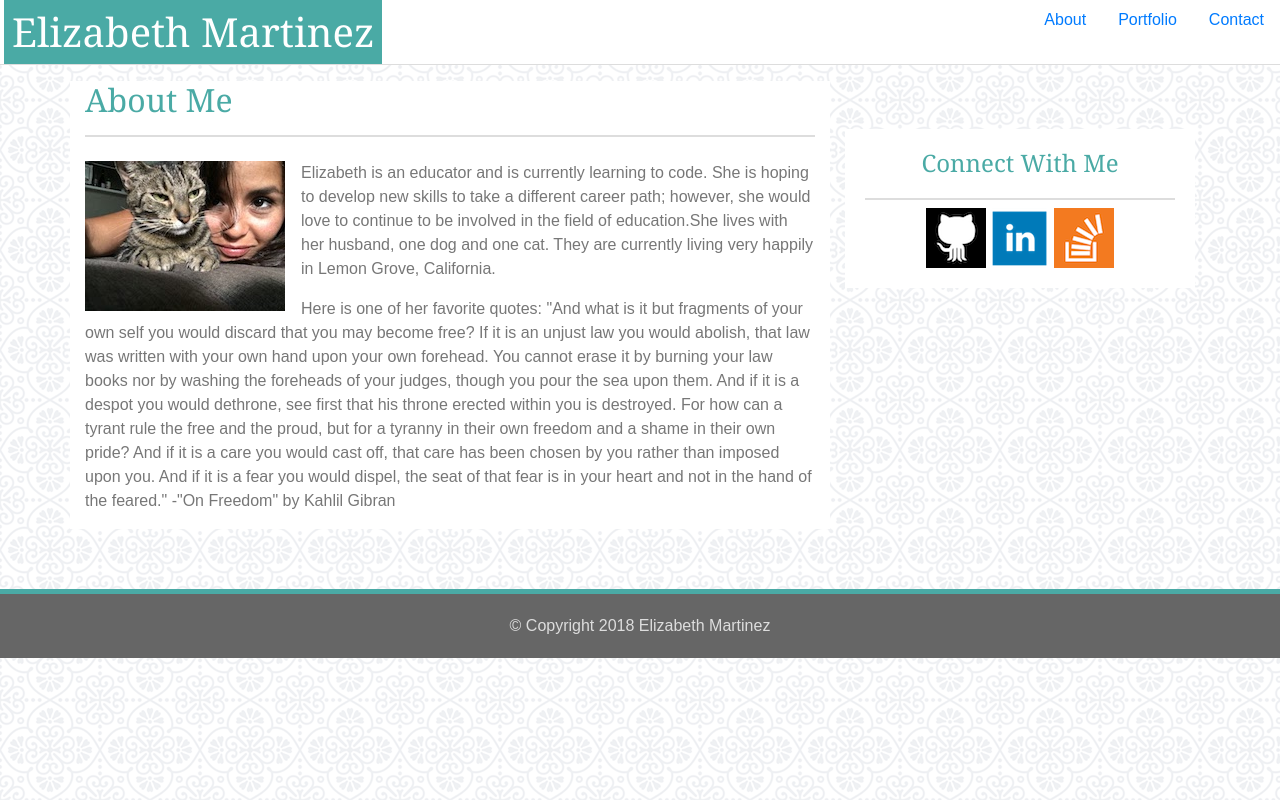
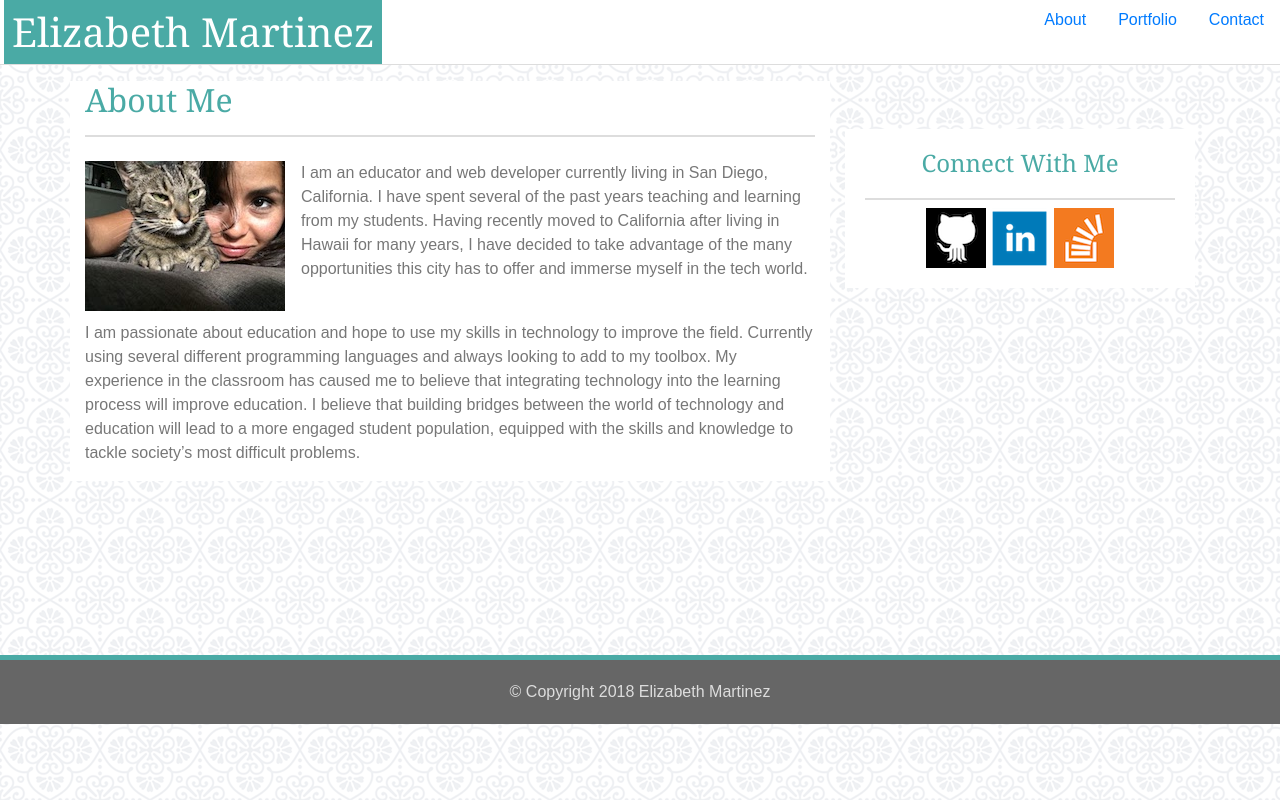
Before and after one commit to lolaliz/Bootstrap-Portfolio, a plain HTML site: page index.html in a window 1280 px wide. Drawn offline with nearby package versions, Linux system fonts and the light colour scheme.

Commit message:
updated 'about me' section and small css changes

```diff
--- a/index.html
+++ b/index.html
@@ -37,19 +37,16 @@
                             <img class="float-left mr-3" src="images/IMG_1159.jpg" alt="Placeholder" class="img-responsive" >
 
 
-                            <p > Elizabeth is an educator and is currently learning to code. She is hoping to develop
-                                new skills to take a different career path; however, she would love to continue to be
-                                involved in the field of education.She lives with her husband, one dog and one cat. They are currently living very happily
-                                in Lemon Grove, California.</p>
+                            <p > I am an educator and web developer currently living in San Diego, California. I have spent several of the past years
+                                teaching and learning from my students. Having recently moved to California after living in Hawaii for many years, I have decided to take
+                                advantage of the many opportunities this city has to offer and immerse myself in the tech world.
+                            </p>
+                            <br>
                                 <p>
-                                        Here is one of her favorite quotes: "And what is it but fragments of your own self you would discard that you may become free?
-                                     If it is an unjust law you would abolish, that law was written with your own hand upon your own forehead.
-                                     You cannot erase it by burning your law books nor by washing the foreheads of your judges, though you pour the sea upon them.
-                                     And if it is a despot you would dethrone, see first that his throne erected within you is destroyed.
-                                     For how can a tyrant rule the free and the proud, but for a tyranny in their own freedom and a shame in their own pride?
-                                     And if it is a care you would cast off, that care has been chosen by you rather than imposed upon you.
-                                     And if it is a fear you would dispel, the seat of that fear is in your heart and not in the hand of the feared."
-                                     -"On Freedom" by Kahlil Gibran
+                                  I am passionate about education and hope to use my skills in technology to improve the field. Currently using several different
+                                  programming languages and always looking to add to my toolbox. My experience in the classroom has caused me to believe that integrating technology into the learning process will improve education.
+                                  I believe that building bridges between the world of technology and education will lead to a more engaged student population, equipped with the skills and knowledge to tackle society’s most difficult problems.
+
 
                                  </p>
 
--- a/style.css
+++ b/style.css
@@ -25,6 +25,7 @@ body {
 
 #left {
    background-color: #ffffff;
+   margin-bottom: 10%;
 }
 
 .card {
```
Also changed, not shown: portfolio.html (+2 -2 lines).
